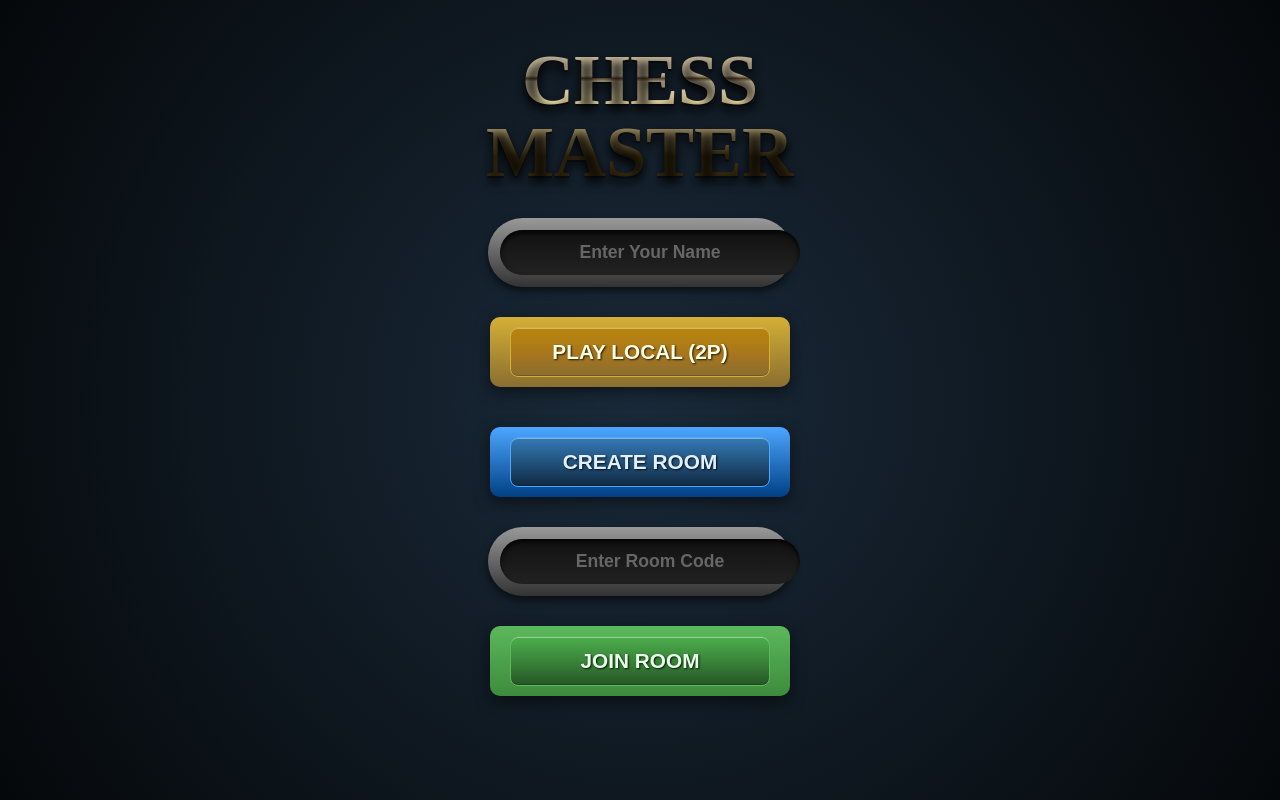
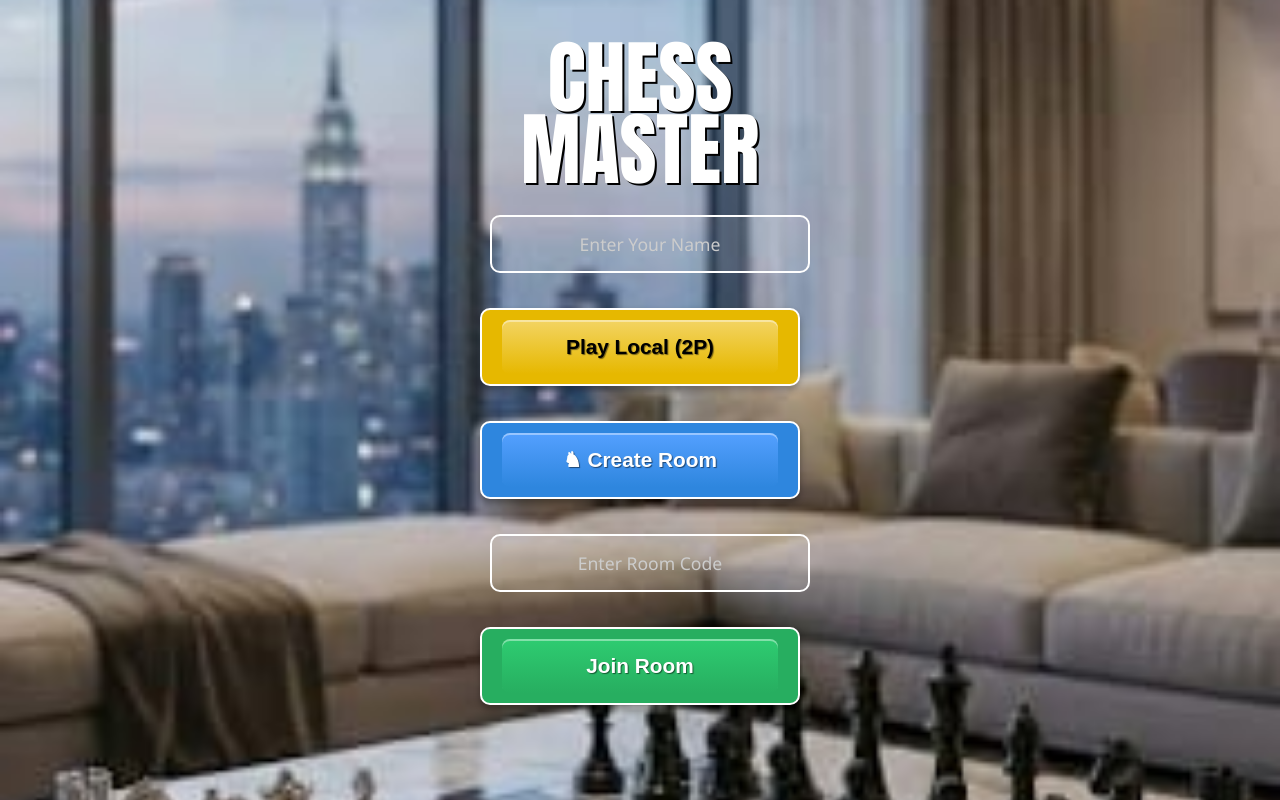
Before and after one commit to bhautikkk/chess, a website: page index.html in a window 1280 px wide. Drawn offline with nearby package versions, Linux system fonts and the light colour scheme; no server answers.

Commit message:
Update Lobby UI to Chess Master aesthetics

```diff
--- a/index.html
+++ b/index.html
@@ -50,7 +50,7 @@
             </button>
 
             <button id="create-room-btn" class="menu-btn btn-blue">
-                <span class="btn-text">Create Room</span>
+                <span class="btn-text">♞ Create Room</span>
             </button>
 
             <div class="input-group">
--- a/style.css
+++ b/style.css
@@ -49,136 +49,137 @@ body {
 
 /* Menu Styles */
 #menu-screen {
-    background: radial-gradient(circle at center, #1a2a3a 0%, #05080a 100%);
-    /* Optional: Add a subtle texture or pattern if possible, but gradient is fine */
+    background: url('lobby-bg.png') no-repeat center center/cover;
+    font-family: 'Segoe UI', sans-serif;
 }
 
 .game-title {
-    font-family: 'Times New Roman', serif;
-    font-size: 4.5rem;
-    line-height: 1;
-    margin-bottom: 30px;
+    font-family: 'Impact', 'Arial Black', sans-serif;
+    font-size: 5rem;
+    line-height: 0.9;
+    margin-bottom: 20px;
     text-align: center;
     text-transform: uppercase;
-
-    /* Gold Gradient Text */
-    background: linear-gradient(to bottom, #cfc09f 22%, #634f2c 24%, #cfc09f 26%, #cfc09f 27%, #ffecb3 40%, #3a2c0f 78%);
-    -webkit-background-clip: text;
-    -webkit-text-fill-color: transparent;
-    filter: drop-shadow(0px 2px 0px rgba(0, 0, 0, 0.5));
-
-    /* Fallback for regular text shadow if clip fails visually */
-    text-shadow: 0px 5px 10px rgba(0, 0, 0, 0.8);
+    color: #ffffff;
+    text-shadow: 2px 2px 0px #000;
+    /* Removed gold gradient to match "Big White Text" style usually found in these designs,
+       but if user wants gold we can revert. Image looked White. */
 }
 
 .menu-content {
     display: flex;
     flex-direction: column;
     align-items: center;
-    gap: 20px;
-    width: 300px;
+    gap: 15px;
+    /* Tighter gap */
+    width: 320px;
 }
 
 .input-group {
     width: 100%;
-    position: relative;
-    padding: 2px;
-    border-radius: 50px;
-    background: linear-gradient(180deg, #999, #333);
-    /* Silver border effect */
-    box-shadow: 0 4px 8px rgba(0, 0, 0, 0.6);
+    margin: 0;
+    background: transparent;
+    box-shadow: none;
+    padding: 0;
 }
 
 .capsule-input {
     width: 100%;
     box-sizing: border-box;
-    padding: 12px 20px;
-    border-radius: 48px;
-    border: none;
-    background: linear-gradient(180deg, #111, #222);
-    color: #ffd700;
-    /* Gold text */
+    padding: 15px 20px;
+    border-radius: 10px;
+    /* Rounded Rect looks closer to image than full pill */
+    border: 2px solid #ffffff;
+    /* White border */
+    background: rgba(255, 255, 255, 0.1);
+    /* Transparent/Dark bg */
+    color: #ffffff;
     font-size: 1.1rem;
     text-align: center;
-    font-weight: bold;
+    font-family: 'Segoe UI', sans-serif;
     outline: none;
-    box-shadow: inset 0 3px 5px rgba(0, 0, 0, 0.8);
+    box-shadow: none;
 }
 
 .capsule-input::placeholder {
-    color: #666;
+    color: #cccccc;
 }
 
 /* 3D Buttons */
 .menu-btn {
     width: 100%;
-    padding: 2px;
-    /* For border gradient */
+    padding: 0;
     border-radius: 10px;
-    /* Chamfered/Classic shape */
-    border: none;
+    border: 2px solid #ffffff;
+    /* White Border */
     background: transparent;
     cursor: pointer;
     position: relative;
-    transition: transform 0.1s;
-    box-shadow: 0 5px 15px rgba(0, 0, 0, 0.5);
-    display: flex;
-    justify-content: center;
+    transition: transform 0.1s, filter 0.2s;
+    box-shadow: 0 4px 6px rgba(0, 0, 0, 0.3);
     text-decoration: none;
+    overflow: hidden;
+    margin: 0;
 }
 
 .menu-btn:active {
     transform: translateY(2px);
-    box-shadow: 0 2px 5px rgba(0, 0, 0, 0.5);
+    box-shadow: 0 1px 2px rgba(0, 0, 0, 0.3);
 }
 
 .btn-text {
     display: block;
     width: 100%;
-    padding: 12px 0;
+    padding: 15px 0;
     font-size: 1.3rem;
-    font-weight: bold;
-    text-transform: uppercase;
-    text-shadow: 1px 1px 2px rgba(0, 0, 0, 0.8);
+    font-weight: 700;
+    /* Bold */
+    text-transform: none;
+    /* Reference image usually has Title Case or Sentence Case, keeping mostly standard */
+    text-shadow: 1px 1px 1px rgba(0, 0, 0, 0.5);
+    color: #000;
+    /* Default text color for visibility on light buttons */
     border-radius: 8px;
-    /* Slightly less than parent */
-
-    /* Inner "Glassy" Shine */
-    box-shadow: inset 0 1px 0 rgba(255, 255, 255, 0.4), inset 0 -1px 0 rgba(0, 0, 0, 0.2);
 }
 
-/* Gold Button */
+/* Gold Button - Play Local */
 .btn-gold {
-    background: linear-gradient(180deg, #d4af37, #8a6e2f);
-    /* Border */
+    background: #e6b800;
+    /* Fallback */
+    border-color: #ffffff;
 }
 
 .btn-gold .btn-text {
-    background: linear-gradient(180deg, #b8860b 0%, #aa771c 50%, #8a6e2f 100%);
-    color: #fefee2;
-    border: 1px solid #d4af37;
+    background: linear-gradient(to bottom, #f3d463 0%, #e6b800 100%);
+    color: #000000;
+    border: none;
+    box-shadow: inset 0 2px 0 rgba(255, 255, 255, 0.4);
 }
 
-/* Blue Button */
+/* Blue Button - Create Room */
 .btn-blue {
-    background: linear-gradient(180deg, #4da6ff, #004085);
+    background: #2e86de;
+    border-color: #ffffff;
 }
 
 .btn-blue .btn-text {
-    background: linear-gradient(180deg, #337ab7 0%, #23527c 50%, #102a44 100%);
-    color: #e0f0ff;
-    border: 1px solid #4da6ff;
+    background: linear-gradient(to bottom, #54a0ff 0%, #2e86de 100%);
+    color: #ffffff;
+    border: none;
+    box-shadow: inset 0 2px 0 rgba(255, 255, 255, 0.4);
 }
 
-/* Green Button */
+/* Green Button - Join Room */
 .btn-green {
-    background: linear-gradient(180deg, #5cb85c, #3d8b3d);
+    background: #27ae60;
+    border-color: #ffffff;
 }
 
 .btn-green .btn-text {
-    background: linear-gradient(180deg, #4cae4c 0%, #398439 50%, #255625 100%);
-    color: #e6ffe6;
-    border: 1px solid #5cb85c;
+    background: linear-gradient(to bottom, #2ecc71 0%, #27ae60 100%);
+    color: #ffffff;
+    border: none;
+    box-shadow: inset 0 2px 0 rgba(255, 255, 255, 0.4);
 }
 
 /* Remove old hover styles that might conflict */
```
Also changed, not shown: lobby-bg.png (added).
